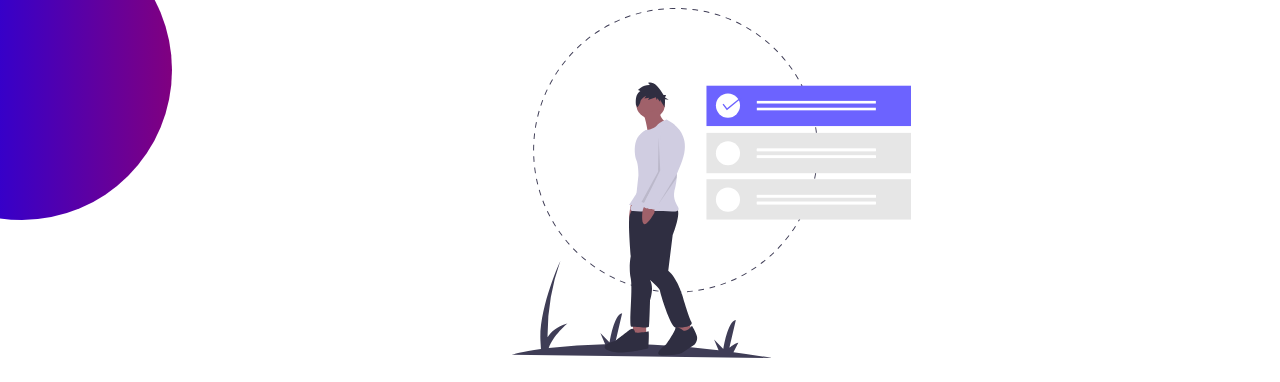
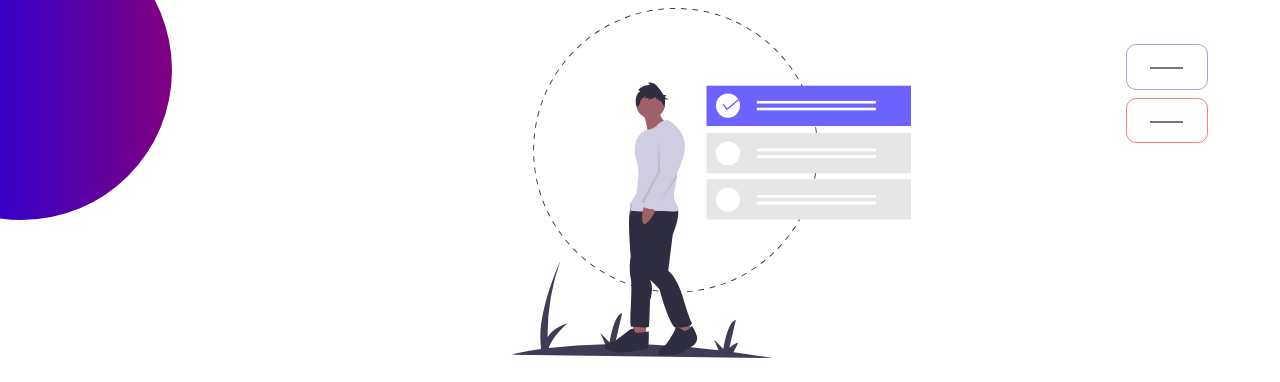
Before and after one commit to Klajdi44/toDoList, a plain HTML site: page index.html in a window 1280 px wide. Shown: the top 382 px of the page. Drawn offline with Linux system fonts and the light colour scheme.

Commit message:
Added background color changer

```diff
--- a/index.html
+++ b/index.html
@@ -7,6 +7,17 @@
   <title>Document</title>
   <link rel="stylesheet" href="toDo.css">
 </head>
+
+
+
+
+<body>
+  <header>
+    <input type="color" name="color1" id="color1" value="#0000FF">
+    <input type="color" name="color2" id="color2" value="#FF0000">
+
+  </header>
+
   <img id="svg" src="images/undraw_selection_92i4.svg">
   <div class="wrapper">
     <main>
@@ -25,8 +36,6 @@
   <div class="decoration2"></div>
 
 
-
-<body>
   <script src="toDo.js"></script>
 </body>
 
--- a/toDo.css
+++ b/toDo.css
@@ -3,6 +3,45 @@
   overflow-x: hidden;
 
 }
+
+
+/* header/////////////// */
+
+header {
+  position: absolute;
+  max-width: 100%;
+  top: 5%;
+  right: -3%;
+
+}
+
+#color1,
+#color2 {
+  max-width: 100%;
+  padding: 1.5em;
+  margin: 0.3em 2em;
+  background-color: yellow;
+  border-radius: 10px;
+
+}
+
+#color1 {
+  background: transparent;
+  border: 1px solid rgba(85, 85, 168, 0.534);
+}
+
+#color2 {
+  background: transparent;
+  border: 1px solid rgba(255, 11, 11, 0.534);
+
+}
+
+
+
+
+
+
+
 
 
 h1 {
--- a/toDo.js
+++ b/toDo.js
@@ -87,3 +87,22 @@ function addLine(e) {
 
   }
 }
+//backgorund changer
+
+let color1 = document.getElementById("color1");
+let color2 = document.getElementById("color2");
+let body = document.querySelector("body");
+
+color1.addEventListener("input",
+  colorChanger);
+color2.addEventListener("input",
+  colorChanger);
+
+function colorChanger() {
+  body.style.background = "linear-gradient(to right," + color1.value + "," + color2.value, +")";
+
+  color1.style.background = color1.value;
+  color2.style.background = color2.value;
+
+
+}
```
Lines whose indentation alone changed are shown as unchanged.
